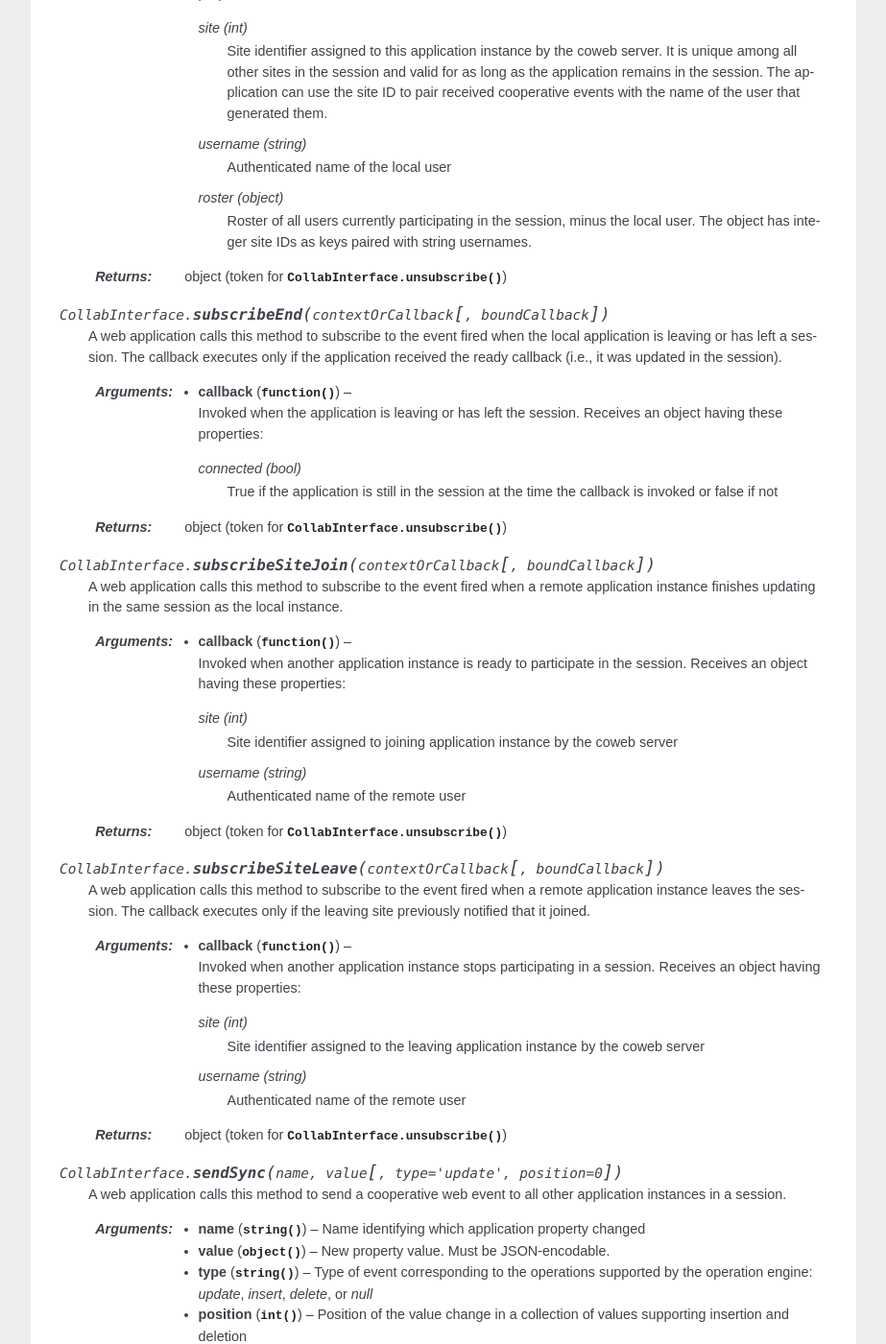
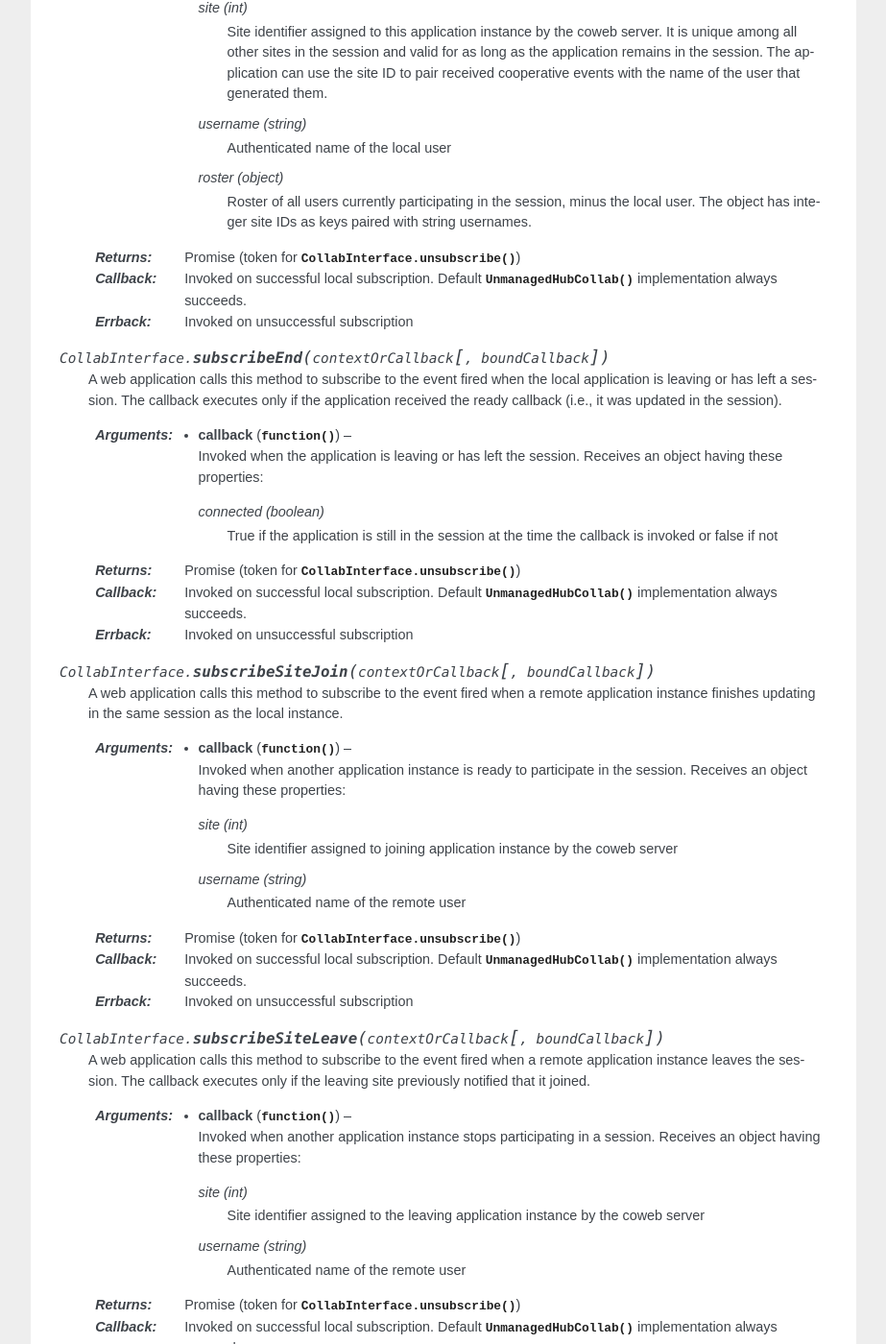
Before and after one commit to opencoweb/coweb, a Sphinx documentation site: the page built from docs/js/collab.rst, in a window 1280 px wide and 1400 px high, scrolled down 1067 px. Shown: the whole window at 96% size, without its empty margins (198-1121 px from the left). Built offline with Sphinx 7.4.7, drawn with Linux system fonts in a browser that asks for light colours; some of the changed text lies outside the part shown.

Commit message:
Doc fixes for 0.4 CollabInterface examples and api return values

```diff
--- a/docs/js/collab.rst
+++ b/docs/js/collab.rst
@@ -47,7 +48,9 @@ Using a collaboration instance
       roster (object)
          Roster of all users currently participating in the session, minus the local user. The object has integer site IDs as keys paired with string usernames.
 
-   :returns: object (token for :func:`CollabInterface.unsubscribe`)
+   :returns: Promise (token for :func:`CollabInterface.unsubscribe`)
+   :callback: Invoked on successful local subscription. Default :class:`UnmanagedHubCollab` implementation always succeeds.
+   :errback: Invoked on unsuccessful subscription
 
 .. function:: CollabInterface.subscribeEnd(contextOrCallback [, boundCallback])
 
@@ -55,10 +58,13 @@ Using a collaboration instance
 
    :param function callback: Invoked when the application is leaving or has left the session. Receives an object having these properties:
 
-      connected (bool)
+      connected (boolean)
          True if the application is still in the session at the time the callback is invoked or false if not
 
-   :returns: object (token for :func:`CollabInterface.unsubscribe`)
+   :returns: Promise (token for :func:`CollabInterface.unsubscribe`)
+   :callback: Invoked on successful local subscription. Default :class:`UnmanagedHubCollab` implementation always succeeds.
+   :errback: Invoked on unsuccessful subscription
+
 
 .. function:: CollabInterface.subscribeSiteJoin(contextOrCallback [, boundCallback])
 
@@ -72,7 +78,9 @@ Using a collaboration instance
       username (string)
          Authenticated name of the remote user
 
-   :returns: object (token for :func:`CollabInterface.unsubscribe`)
+   :returns: Promise (token for :func:`CollabInterface.unsubscribe`)
+   :callback: Invoked on successful local subscription. Default :class:`UnmanagedHubCollab` implementation always succeeds.
+   :errback: Invoked on unsuccessful subscription
 
 .. function:: CollabInterface.subscribeSiteLeave(contextOrCallback [, boundCallback])
 
@@ -86,7 +94,9 @@ Using a collaboration instance
       username (string)
          Authenticated name of the remote user
 
-   :returns: object (token for :func:`CollabInterface.unsubscribe`)
+   :returns: Promise (token for :func:`CollabInterface.unsubscribe`)
+   :callback: Invoked on successful local subscription. Default :class:`UnmanagedHubCollab` implementation always succeeds.
+   :errback: Invoked on unsuccessful subscription
 
 .. function:: CollabInterface.sendSync(name, value, [type='update', position=0])
 
@@ -118,14 +128,18 @@ Using a collaboration instance
       site (int)
          Site identifier assigned to application instance where the event originated
 
-   :returns: object (token for :func:`CollabInterface.unsubscribe`)
+   :returns: Promise (token for :func:`CollabInterface.unsubscribe`)
+   :callback: Invoked on successful local subscription. Default :class:`UnmanagedHubCollab` implementation always succeeds.
+   :errback: Invoked on unsuccessful subscription
 
 .. function:: CollabInterface.subscribeStateRequest(contextOrCallback [, boundCallback])
 
    A web application calls this method to subscribe to the requests for full application state by joining application instances. If the application instance does not service this request in timely manner, it risks being removed from the session by the coweb server.
 
    :param function callback: Invoked when the coweb server contacts this application instance for a copy of the shared session state in order to update a joining instance. Receives an opaque token that must be included in the requisite call to :func:`CollabInterface.sendStateResponse`.
-   :returns: object (token for :func:`CollabInterface.unsubscribe`)
+   :returns: Promise (token for :func:`CollabInterface.unsubscribe`)
+   :callback: Invoked on successful local subscription. Default :class:`UnmanagedHubCollab` implementation always succeeds.
+   :errback: Invoked on unsuccessful subscription
 
 .. function:: CollabInterface.sendStateResponse(state, token)
 
@@ -140,7 +154,9 @@ Using a collaboration instance
    A web application calls this method to subscribe to full state responses while attempting to update in a session.
 
    :param function callback: Invoked when this application instance receives a copy of the shared session state from the coweb server so that the local instance can update itself before participating in the session. Receives an object with arbitrary property names and values corresponding to those sent by a remote call to :func:`CollabInterface.sendStateResponse`.
-   :returns: object (token for :func:`CollabInterface.unsubscribe`)
+   :returns: Promise (token for :func:`CollabInterface.unsubscribe`)
+   :callback: Invoked on successful local subscription. Default :class:`UnmanagedHubCollab` implementation always succeeds.
+   :errback: Invoked on unsuccessful subscription
 
 .. function:: CollabInterface.subscribeService(service, contextOrCallback [, boundCallback])
 
@@ -152,10 +168,12 @@ Using a collaboration instance
       value (object)
          Arbitrary, JSON-decoded data published by the service
 
-      error (bool)
+      error (boolean)
          True if the subscription to the service failed and the value is an error tag describing the issue. False if the value is actual data from the service.
 
-   :returns: object (token for :func:`CollabInterface.unsubscribe`)
+   :returns: Promise (token for :func:`CollabInterface.unsubscribe`)
+   :callback: Invoked on successful local subscription. Default :class:`UnmanagedHubCollab` implementation always succeeds.
+   :errback: Invoked on unsuccessful subscription
 
 .. function:: CollabInterface.postService(service, params, contextOrCallback [, boundCallback])
 
@@ -168,10 +186,12 @@ Using a collaboration instance
       value (object)
          Arbitrary, JSON-decoded data from the service
 
-      error (bool)
+      error (boolean)
          True if the request to the service failed and the value is an error tag describing the issue. False if the value is actual data from the service.
 
-   :returns: object (token for :func:`CollabInterface.unsubscribe`)
+   :returns: Promise (token for :func:`CollabInterface.unsubscribe`)
+   :callback: Invoked on successful local subscription. Default :class:`UnmanagedHubCollab` implementation always succeeds.
+   :errback: Invoked on unsuccessful subscription
 
 .. function:: CollabInterface.unsubscribe(token)
 
```
Also changed, not shown: other parts of docs/js/collab.rst (+14 -13 lines).
